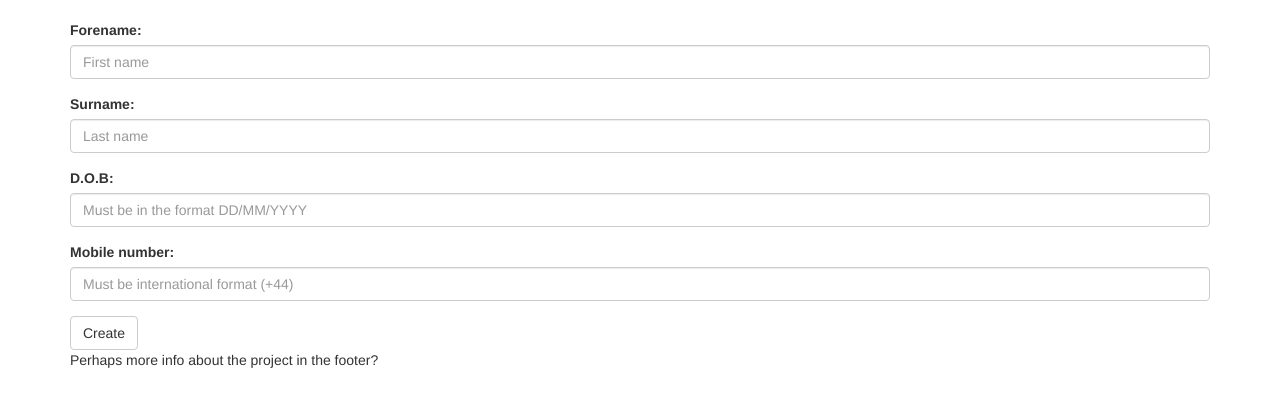
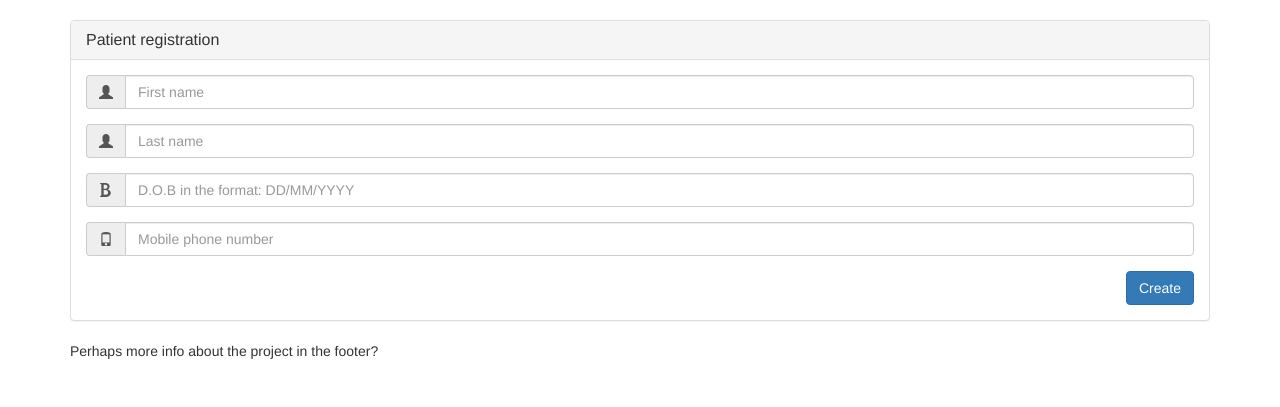
Before and after one commit to jawrainey/atc, a Flask app: page /create/ in a window 1280 px wide. Shown: the part 52-459 px from the top of the page. Run offline with Flask 2, Linux system fonts and the light colour scheme; the visitor is signed in with stand-in values (Sample User, id 1); some libraries are stand-ins or nearby versions.

Commit message:
Add form panel to create form
- Removed unnecessary macro from macros.html

```diff
--- a/app/templates/base.html
+++ b/app/templates/base.html
@@ -15,7 +15,7 @@
             <li><a href="/logout">Logout</a></li>
             {% else %}
             <li class="active"><a href="/">Login</a></li>
-            {%- endif %}
+            {% endif %}
           </ul>
         </div>
       </nav>
--- a/app/templates/create.html
+++ b/app/templates/create.html
@@ -1,13 +1,32 @@
 {% extends "base.html" %}
-{% block title %} Alcohol Treatment Centre - triage info{% endblock %}
-{% block page_content %}
+{% block title %}Alcohol Treatment Centre - Patient registration{% endblock %}
+{% block page_content -%}
 {% import "macros.html" as helper %}
-  <form method="post" class="form" role="form">
-    {{ form.hidden_tag() }}
-    {{ helper.render_field(form.forename, "First name") }}
-    {{ helper.render_field(form.surname, "Last name") }}
-    {{ helper.render_field(form.dob, "Must be in the format DD/MM/YYYY") }}
-    {{ helper.render_field(form.mobile, "Must be international format (+44)") }}
-    <input class="btn btn-default btn-submit" id="submit" name="submit" type="submit" value="Create">
-  </form>
-{% endblock %}
+      <div class="panel panel-default">
+        <div class="panel-heading">
+          <h2 class="panel-title">Patient registration</h2>
+        </div>
+        <div class="panel-body">
+          <form method="post" class="form" role="form">
+            {{ form.hidden_tag() }}
+            <div class="form-group input-group{% if form.forename.errors %} has-error{% endif %}">
+              <span class="input-group-addon control-label"><i class="glyphicon glyphicon-user"></i></span>
+              {{ form.forename(placeholder=helper.placeholder(form.forename, "First name"), class="form-control") }}
+            </div>
+            <div class="form-group input-group{% if form.surname.errors %} has-error{% endif %}">
+              <span class="input-group-addon control-label"><i class="glyphicon glyphicon-user"></i></span>
+              {{ form.surname(placeholder=helper.placeholder(form.surname, "Last name"), class="form-control") }}
+            </div>
+            <div class="form-group input-group{% if form.dob.errors %} has-error{% endif %}">
+              <span class="input-group-addon control-label"><i class="glyphicon glyphicon-bold"></i></span>
+              {{ form.dob(placeholder=helper.placeholder(form.dob, "D.O.B in the format: DD/MM/YYYY"), class="form-control") }}
+            </div>
+            <div class="form-group input-group{% if form.mobile.errors %} has-error{% endif %}">
+              <span class="input-group-addon control-label"><i class="glyphicon glyphicon-phone"></i></span>
+              {{ form.mobile(placeholder=helper.placeholder(form.mobile, "Mobile phone number"), class="form-control") }}
+            </div>
+            <button type="submit" name="submit" class="btn btn-primary btn pull-right">Create</button>
+          </form>
+        </div>
+      </div>
+{%- endblock %}
--- a/app/templates/macros.html
+++ b/app/templates/macros.html
@@ -1,11 +1,3 @@
-{% macro render_field(field, placeholder) %}
-    <div class="form-group{% if field.errors %} has-error{% endif %}">
-      {{ field.label(class="control-label") }}
-      {{ field(placeholder=placeholder, class="form-control") }}
-      {% if field.errors %}<p class="help-block">{{ field.errors|join(' ') }}</p>{% endif %}
-    </div>
-{% endmacro %}
-
 {% macro placeholder(field, default) -%}
 {% if field.errors -%}
 {{ field.errors|join(' ')  }}
```
